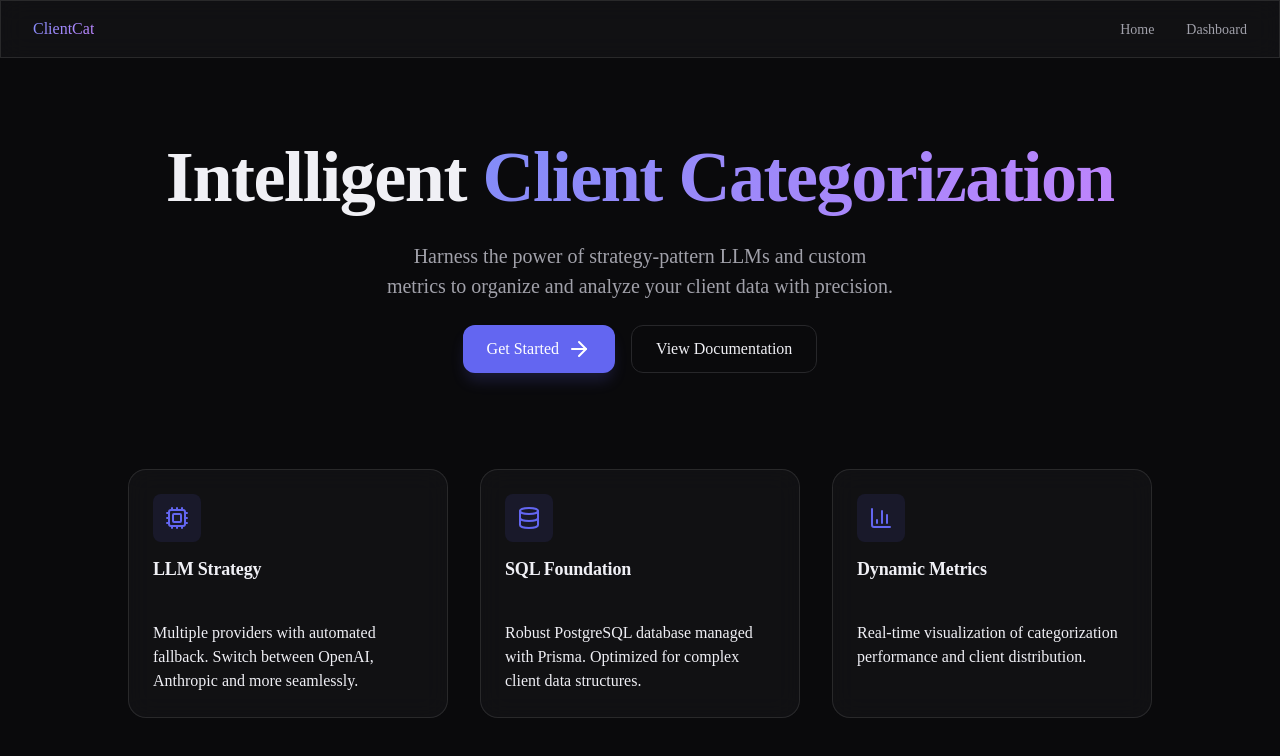
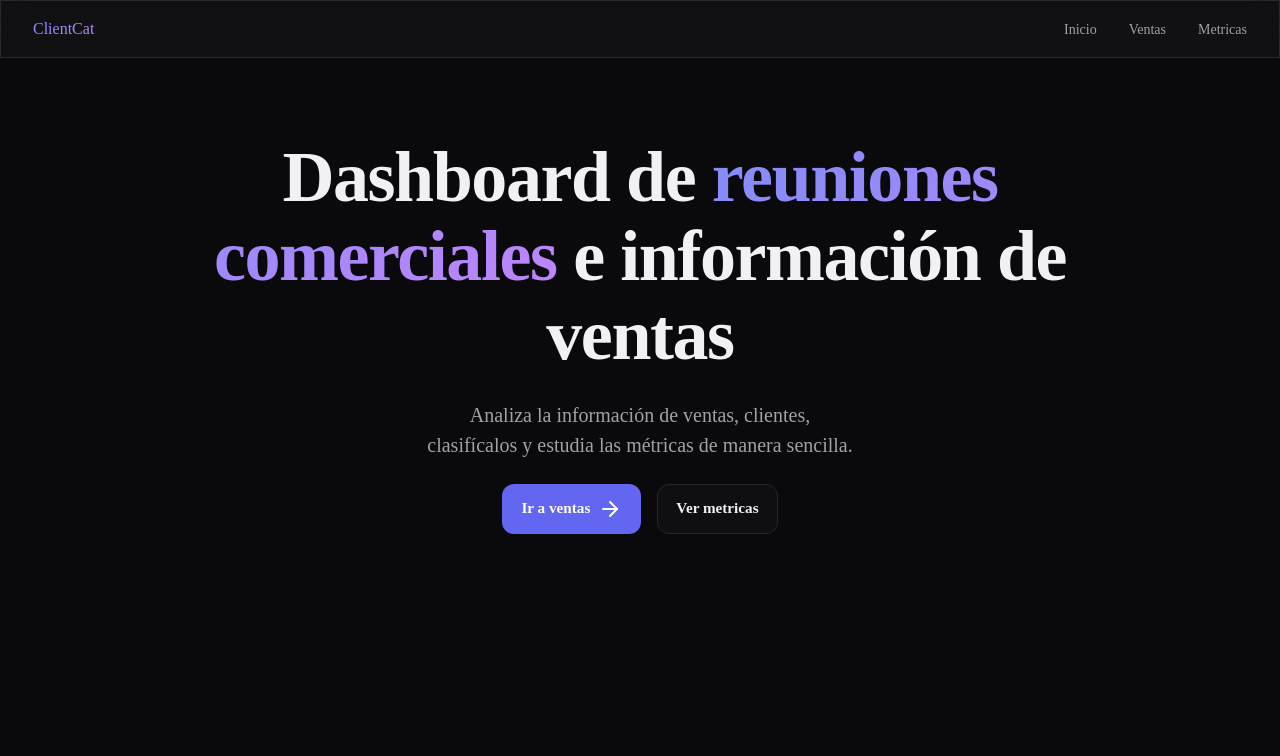
Before and after one commit to BenjaRubio/client-categorization, a Next.js app: page / in a window 1280 px wide. Shown: the top 756 px of the page. Built offline with nearby package versions, Linux system fonts and the light colour scheme.

Commit message:
feat: created landing and navbar

```diff
--- a/src/app/dashboard/dashboard.module.css
+++ /dev/null
@@ -1,126 +0,0 @@
-.container {
-  display: flex;
-  flex-direction: column;
-  gap: 2rem;
-}
-
-.header {
-  display: flex;
-  flex-direction: column;
-  gap: 0.25rem;
-}
-
-.title {
-  font-size: 1.875rem;
-  font-weight: 700;
-}
-
-.description {
-  color: var(--muted-foreground);
-}
-
-.metricsGrid {
-  display: grid;
-  gap: 1.5rem;
-  grid-template-columns: repeat(1, minmax(0, 1fr));
-}
-
-@media (min-width: 768px) {
-  .metricsGrid {
-    grid-template-columns: repeat(2, minmax(0, 1fr));
-  }
-}
-
-@media (min-width: 1024px) {
-  .metricsGrid {
-    grid-template-columns: repeat(4, minmax(0, 1fr));
-  }
-}
-
-.mainGrid {
-  display: grid;
-  gap: 1.5rem;
-  grid-template-columns: repeat(1, minmax(0, 1fr));
-}
-
-@media (min-width: 768px) {
-  .mainGrid {
-    grid-template-columns: repeat(7, minmax(0, 1fr));
-  }
-}
-
-.chartCard {
-  grid-column: span 1;
-}
-
-@media (min-width: 768px) {
-  .chartCard {
-    grid-column: span 4;
-  }
-}
-
-.activityCard {
-  grid-column: span 1;
-}
-
-@media (min-width: 768px) {
-  .activityCard {
-    grid-column: span 3;
-  }
-}
-
-.chartPlaceholder {
-  height: 300px;
-  display: flex;
-  align-items: center;
-  justify-content: center;
-  border-top: 1px solid var(--border);
-  margin-top: 1rem;
-}
-
-.activityList {
-  display: flex;
-  flex-direction: column;
-  gap: 1rem;
-  margin-top: 1rem;
-}
-
-.activityItem {
-  display: flex;
-  align-items: center;
-  gap: 1rem;
-  font-size: 0.875rem;
-}
-
-.avatar {
-  height: 2rem;
-  width: 2rem;
-  border-radius: 9999px;
-  background-color: rgba(99, 102, 241, 0.2);
-  display: flex;
-  align-items: center;
-  justify-content: center;
-  color: var(--primary);
-  font-weight: 700;
-}
-
-.itemInfo {
-  flex: 1;
-}
-
-.badge {
-  padding: 0.25rem 0.5rem;
-  border-radius: 0.25rem;
-  background-color: var(--secondary);
-  font-size: 0.75rem;
-}
-
-.value {
-  font-size: 1.5rem;
-  font-weight: 700;
-}
-
-.trend {
-  font-size: 0.75rem;
-  color: var(--muted-foreground);
-}
--- a/src/app/layout.tsx
+++ b/src/app/layout.tsx
@@ -1,7 +1,8 @@
-import type { Metadata } from "next";
-import { Inter, Outfit } from "next/font/google";
-import "./globals.css";
-import styles from "../styles/layout.module.css";
+import type { Metadata } from 'next';
+import Link from 'next/link';
+import { Inter, Outfit } from 'next/font/google';
+import './globals.css';
+import styles from '../styles/layout.module.css';
 
 const inter = Inter({
   variable: "--font-inter",
@@ -14,8 +15,8 @@ const outfit = Outfit({
 });
 
 export const metadata: Metadata = {
-  title: "Client Categorization",
-  description: "Advanced client categorization platform",
+  title: 'Clasificacion de clientes',
+  description: 'Plataforma para gestionar reuniones, clasificar clientes y analizar metricas',
 };
 
 export default function RootLayout({
@@ -24,13 +25,22 @@ export default function RootLayout({
   children: React.ReactNode;
 }>) {
   return (
-    <html lang="en">
+    <html lang="es">
       <body className={`${inter.variable} ${outfit.variable}`}>
         <nav className={`glass ${styles.nav}`}>
-          <div className="text-xl font-bold gradient-text">ClientCat</div>
+          <Link href="/" className="text-xl font-bold gradient-text">
+            ClientCat
+          </Link>
           <div className={styles.navLinks}>
-            <a href="/" className={styles.navLink}>Home</a>
-            <a href="/dashboard" className={styles.navLink}>Dashboard</a>
+            <Link href="/" className={styles.navLink}>
+              Inicio
+            </Link>
+            <Link href="/ventas" className={styles.navLink}>
+              Ventas
+            </Link>
+            <Link href="/metricas" className={styles.navLink}>
+              Metricas
+            </Link>
           </div>
         </nav>
         <main className={styles.main}>
--- a/src/app/page.module.css
+++ b/src/app/page.module.css
@@ -33,6 +33,35 @@
   display: flex;
   justify-content: center;
   gap: 1rem;
+  flex-wrap: wrap;
+}
+
+.actionLink {
+  display: inline-flex;
+  align-items: center;
+  gap: 0.5rem;
+  border-radius: var(--radius);
+  padding: 0.75rem 1.125rem;
+  font-size: 0.95rem;
+  font-weight: 600;
+  text-decoration: none;
+  transition: transform 0.2s ease, border-color 0.2s ease, background-color 0.2s ease;
+}
+
+.actionLink:hover {
+  transform: translateY(-1px);
+}
+
+.actionPrimary {
+  color: #fff;
+  background: var(--primary);
+  border: 1px solid transparent;
+}
+
+.actionOutline {
+  color: var(--foreground);
+  border: 1px solid var(--border);
+  background: rgba(255, 255, 255, 0.02);
 }
 
 .features {
--- a/src/app/page.tsx
+++ b/src/app/page.tsx
@@ -1,71 +1,25 @@
-import { Button, Card, CardContent, CardHeader, CardTitle } from "@/ui";
-import { ArrowRight, BarChart3, Database, Cpu } from "lucide-react";
-import styles from "./page.module.css";
+import Link from 'next/link';
+import { ArrowRight } from 'lucide-react';
+import styles from './page.module.css';
 
 export default function HomePage() {
   return (
     <div className={styles.container}>
-      {/* Hero Section */}
       <section className={styles.hero}>
         <h1 className={styles.title}>
-          Intelligent <span className="gradient-text">Client Categorization</span>
+          Dashboard de <span className="gradient-text">reuniones comerciales</span> e información de ventas
         </h1>
         <p className={styles.subtitle}>
-          Harness the power of strategy-pattern LLMs and custom metrics to organize and analyze your client data with precision.
+          Analiza la información de ventas, clientes, clasifícalos y estudia las métricas de manera sencilla.
         </p>
         <div className={styles.actions}>
-          <Button size="lg">
-            Get Started <ArrowRight className="w-4 h-4" />
-          </Button>
-          <Button variant="outline" size="lg">
-            View Documentation
-          </Button>
+          <Link href="/ventas" className={`${styles.actionLink} ${styles.actionPrimary}`}>
+            Ir a ventas <ArrowRight className="w-4 h-4" />
+          </Link>
+          <Link href="/metricas" className={`${styles.actionLink} ${styles.actionOutline}`}>
+            Ver metricas
+          </Link>
         </div>
-      </section>
-
-      {/* Features Grid */}
-      <section className={styles.features}>
-        <Card variant="glass" className={styles.featureCard}>
-          <div className={styles.iconWrapper}>
-            <Cpu className="w-6 h-6" />
-          </div>
-          <CardHeader className="p-0">
-            <CardTitle>LLM Strategy</CardTitle>
-          </CardHeader>
-          <CardContent className="p-0">
-            <p className="text-muted-foreground text-sm">
-              Multiple providers with automated fallback. Switch between OpenAI, Anthropic and more seamlessly.
-            </p>
-          </CardContent>
-        </Card>
-
-        <Card variant="glass" className={styles.featureCard}>
-          <div className={styles.iconWrapper}>
-            <Database className="w-6 h-6" />
-          </div>
-          <CardHeader className="p-0">
-            <CardTitle>SQL Foundation</CardTitle>
-          </CardHeader>
-          <CardContent className="p-0">
-            <p className="text-muted-foreground text-sm">
-              Robust PostgreSQL database managed with Prisma. Optimized for complex client data structures.
-            </p>
-          </CardContent>
-        </Card>
-
-        <Card variant="glass" className={styles.featureCard}>
-          <div className={styles.iconWrapper}>
-            <BarChart3 className="w-6 h-6" />
-          </div>
-          <CardHeader className="p-0">
-            <CardTitle>Dynamic Metrics</CardTitle>
-          </CardHeader>
-          <CardContent className="p-0">
-            <p className="text-muted-foreground text-sm">
-              Real-time visualization of categorization performance and client distribution.
-            </p>
-          </CardContent>
-        </Card>
       </section>
     </div>
   );
--- a/src/styles/layout.module.css
+++ b/src/styles/layout.module.css
@@ -16,6 +16,11 @@
   color: var(--muted-foreground);
 }
 
+.navLink {
+  color: inherit;
+  text-decoration: none;
+}
+
 .navLink:hover {
   color: var(--foreground);
   transition: color 0.2s ease;
```
Also changed, not shown: src/app/dashboard/page.tsx (deleted, +0 -86 lines).
